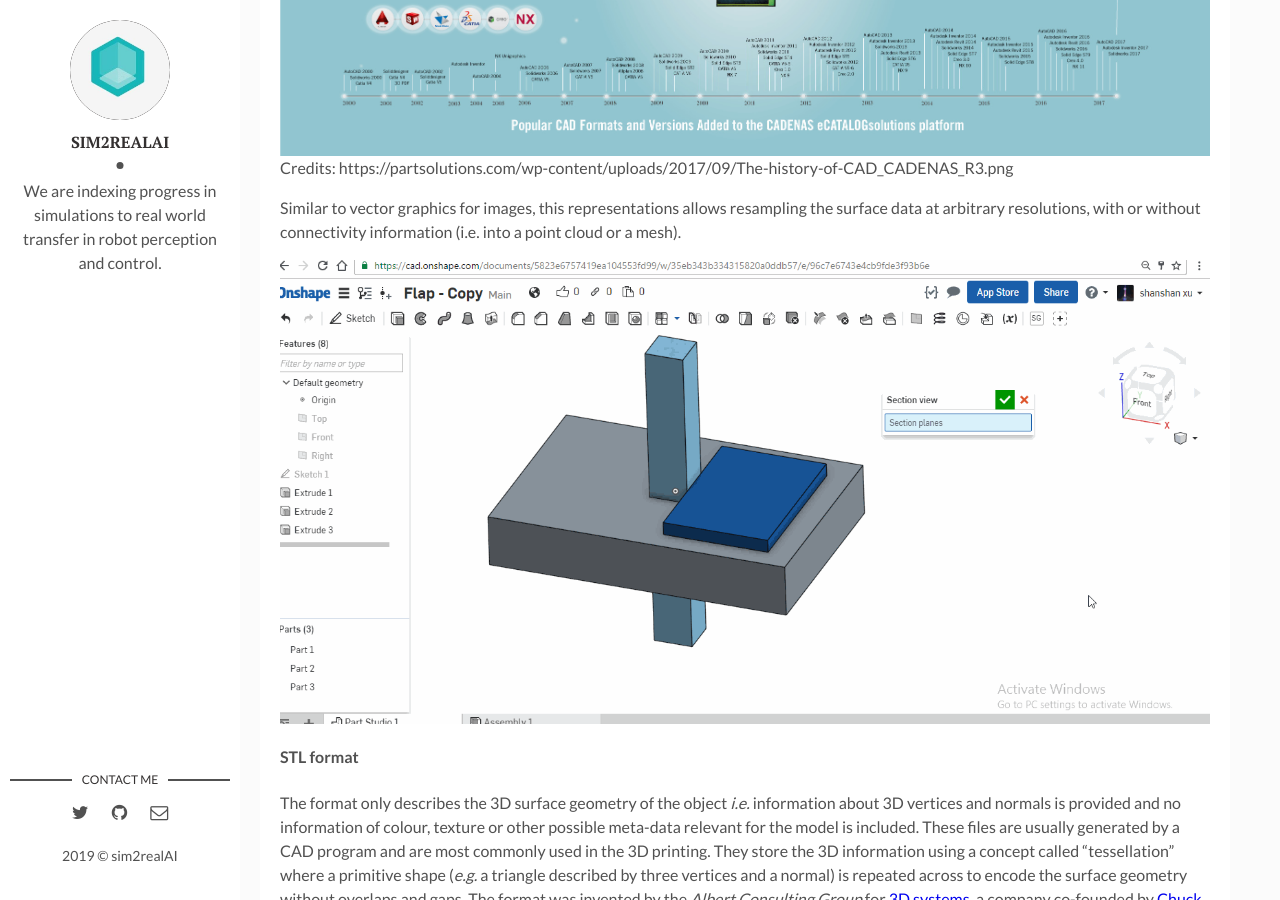
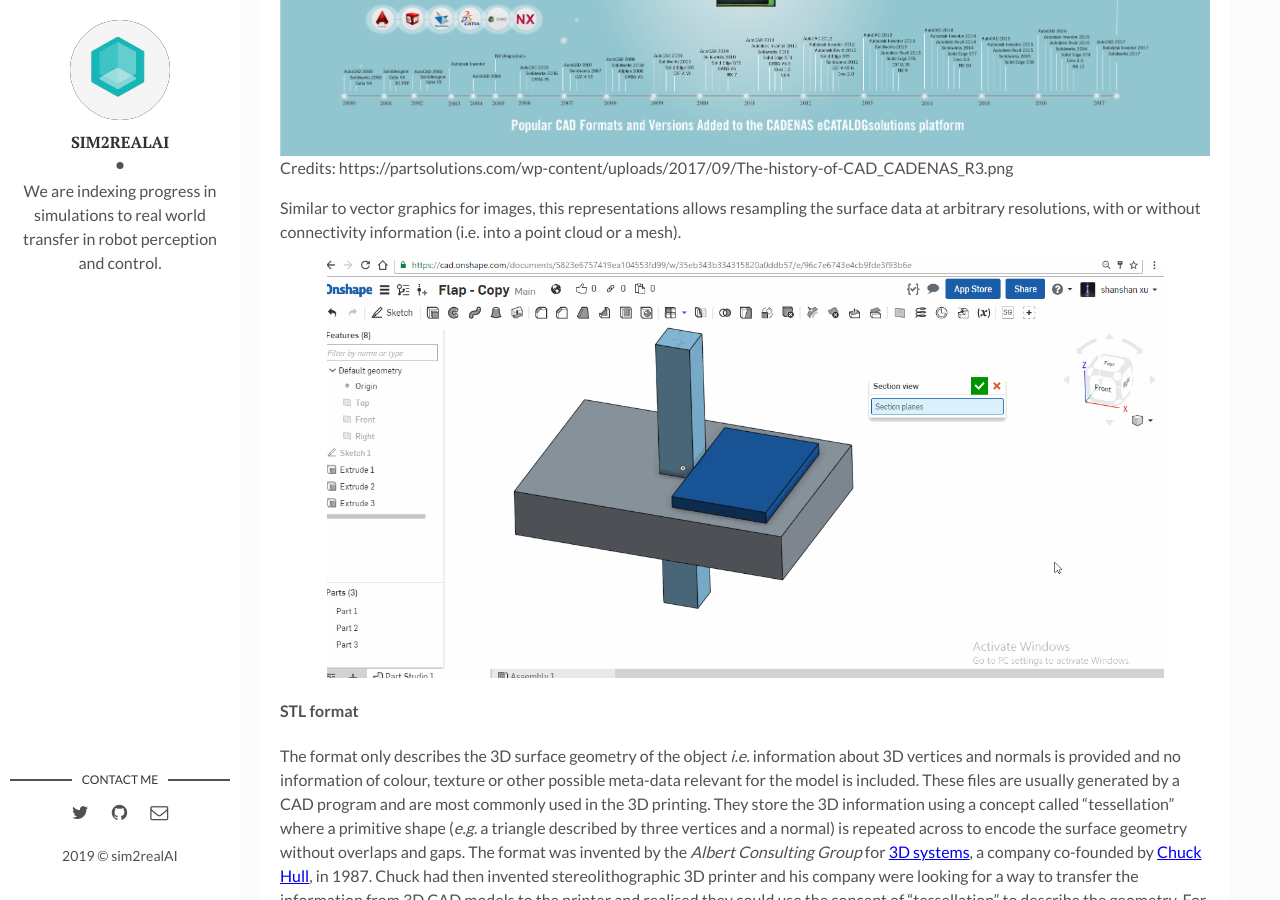
Before and after one commit to backupsim2realai/backupsim2realai.github.io, a Jekyll site: the page built from _posts/2019-01-15-Synthetic-Datasets-of-Objects-Part-I.markdown, in a window 1280 px wide and 900 px high, scrolled down 714 px. Built offline with Jekyll 4.4.1, drawn with Linux system fonts in a browser that asks for light colours; emoji names are drawn with the system emoji font.

Commit message:
Adding on shape design gif
Signed-off-by: Ankur Handa <ahanda@nvidia.com>

```diff
--- a/_posts/2019-01-15-Synthetic-Datasets-of-Objects-Part-I.markdown
+++ b/_posts/2019-01-15-Synthetic-Datasets-of-Objects-Part-I.markdown
@@ -24,7 +24,7 @@
 Similar to vector graphics for images, this representations allows resampling the surface data at arbitrary resolutions, with or without connectivity information (i.e. into a point cloud or a mesh).
 
 
-<center><img src="/assets/img/2019-01-15/onshape_design.gif" width="100%"></center>
+<center><img src="/assets/img/2019-01-15/onshape_design.gif" width="90%"></center>
 
 #### STL format
 The format only describes the 3D surface geometry of the object *i.e.* information about 3D vertices and normals is provided and no information of colour, texture or other possible meta-data relevant for the model is included. These files are usually generated by a CAD program and are most commonly used in the 3D printing. They store the 3D information using a concept called "tessellation" where a primitive shape (*e.g.* a triangle described by three vertices and a normal) is repeated across to encode the surface geometry without overlaps and gaps. The format was invented by the _Albert Consulting Group_ for [3D systems](https://en.wikipedia.org/wiki/3D_Systems), a company co-founded by [Chuck Hull](https://en.wikipedia.org/wiki/Chuck_Hull), in 1987. Chuck had then invented stereolithographic 3D printer and his company were looking for a way to transfer the information from 3D CAD models to the printer and realised they could use the concept of "tessellation" to describe the geometry. For instance, the image below shows different levels of tessellation of sphere done with a triangle.
```
